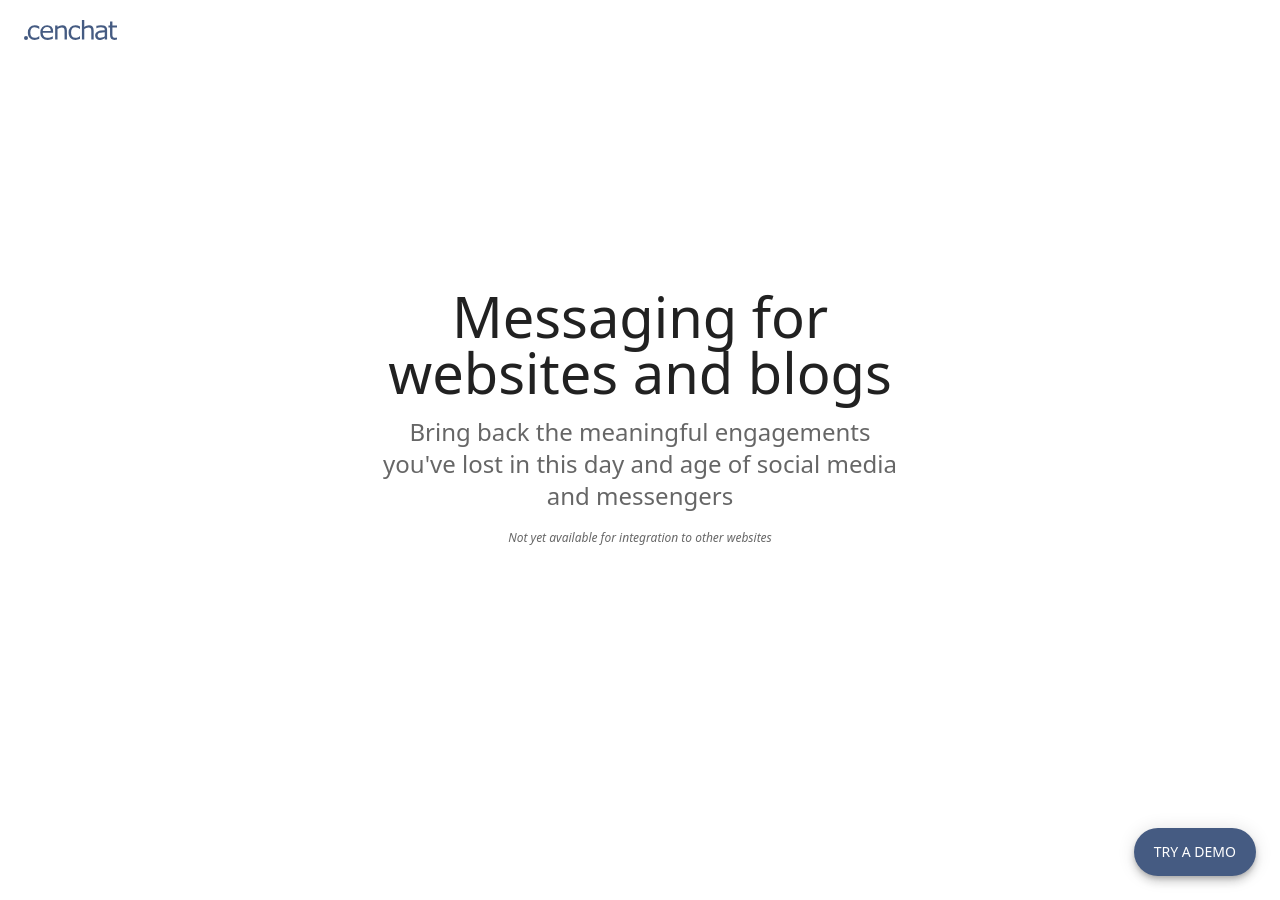
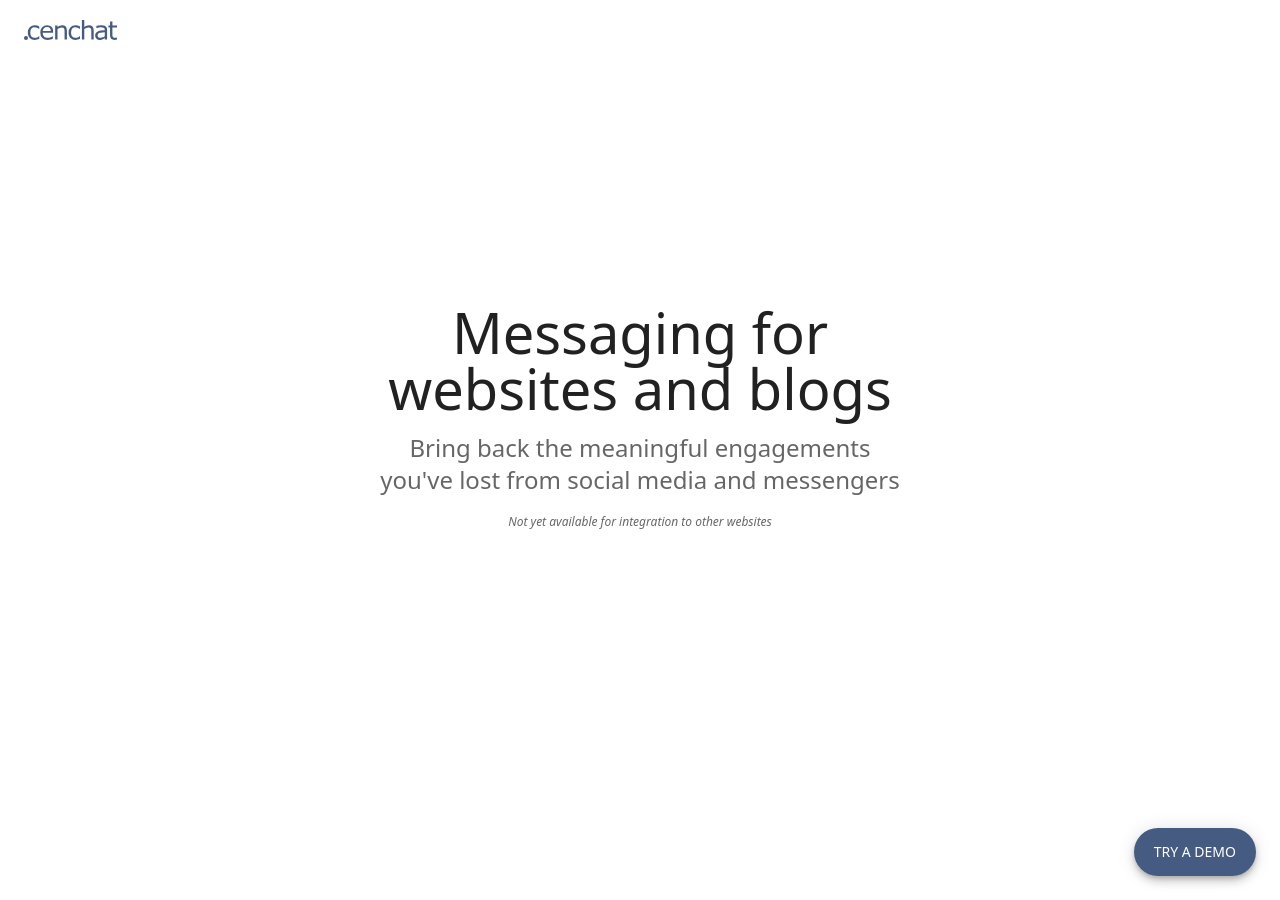
Before and after one commit to cenchat/cenchat.github.io, a Jekyll site: the page built from index.md, in a window 1280 px wide. Built offline with Jekyll 4.4.1, drawn with Linux system fonts in a browser that asks for light colours; a script that is not in the unit is left out.

Commit message:
Update _config.yml

```diff
--- a/_config.yml
+++ b/_config.yml
@@ -15,7 +15,7 @@
 # in the templates via {{ site.myvariable }}.
 title: Cenchat - messaging for websites and blogs
 description: >- # this means to ignore newlines until "baseurl:"
-  Bring back the meaningful engagements you've lost in this day and age of social media and messengers
+  Bring back the meaningful engagements you've lost from social media and messengers
 baseurl: "" # the subpath of your site, e.g. /blog
 url: "https://cenchat.com" # the base hostname & protocol for your site, e.g. http://example.com
 logo: https://firebasestorage.googleapis.com/v0/b/cenchat-app.appspot.com/o/assets%2Fimages%2Flogos%2Fcenchat-wordmark-wob-1200.png?alt=media&token=60d29c99-660c-43a2-a643-ec45eacd9876
```
